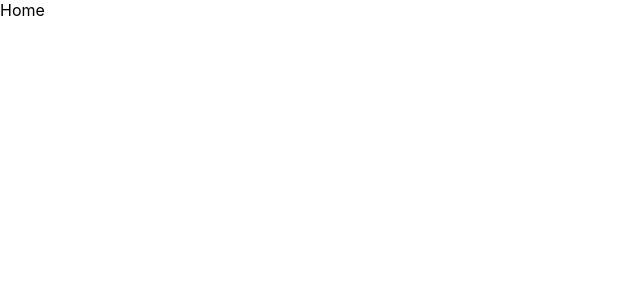
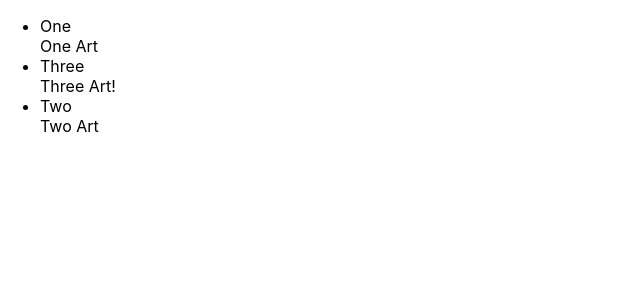
Before and after one commit to dopplerreflect/art-with-controls, a React (Vite) app: page / in a window 1280 px wide. Shown: the top 300 px of the page, without its empty margins (0-640 px from the left). Built offline with nearby package versions, Linux system fonts and the light colour scheme.

Commit message:
refactor and create gallery index page

```diff
--- a/src/App.tsx
+++ b/src/App.tsx
@@ -1,8 +1,22 @@
+import React from 'react';
 import './App.css';
-
+type GalleryProps = {
+  images: any;
+};
 const Gallery = () => <div>Gallery</div>;
-function App() {
-  return <div>Home</div>;
+function App({ images }: GalleryProps) {
+  return (
+    <ul>
+      {images.map((Image: React.FunctionComponent) => {
+        return (
+          <li key={Image.name}>
+            {Image.name}
+            <Image />
+          </li>
+        );
+      })}
+    </ul>
+  );
 }
 
 export default App;
--- a/src/main.tsx
+++ b/src/main.tsx
@@ -4,32 +4,30 @@ import { BrowserRouter, Routes, Route, useParams } from 'react-router-dom';
 import './index.css';
 import App from './App';
 
-const GalleryContent = import.meta.globEager('./gallery/*.tsx');
-const imageKeys = Object.keys(GalleryContent).map(s => s.match(/([-\w]+)\.tsx/)![1]);
-const images = Object.values(GalleryContent).map(v => v.default);
+const images = Object.values(import.meta.globEager('./gallery/*.tsx')).map(
+  module => module.default
+);
 
 const NoMatch = () => <div>Not Found</div>;
 
 const Image = () => {
-  const { image } = useParams();
-  if (!image || imageKeys.indexOf(image) < 0) return <NoMatch />;
+  const { imageName } = useParams();
+  const ImageFunction: React.FunctionComponent =
+    images.find(image => image.name === imageName) || NoMatch;
 
-  const Component: React.FunctionComponent = images[imageKeys.indexOf(image)];
   return (
     <div>
-      <Component />
+      <ImageFunction />
     </div>
   );
 };
-
-console.log(imageKeys);
 
 ReactDOM.render(
   <React.StrictMode>
     <BrowserRouter>
       <Routes>
-        <Route path='' element={<App />} />
-        <Route path={`:image`} element={<Image />} />
+        <Route path='' element={<App images={images} />} />
+        <Route path={`:imageName`} element={<Image />} />
         <Route path={'*'} element={<NoMatch />} />
       </Routes>
     </BrowserRouter>
```
